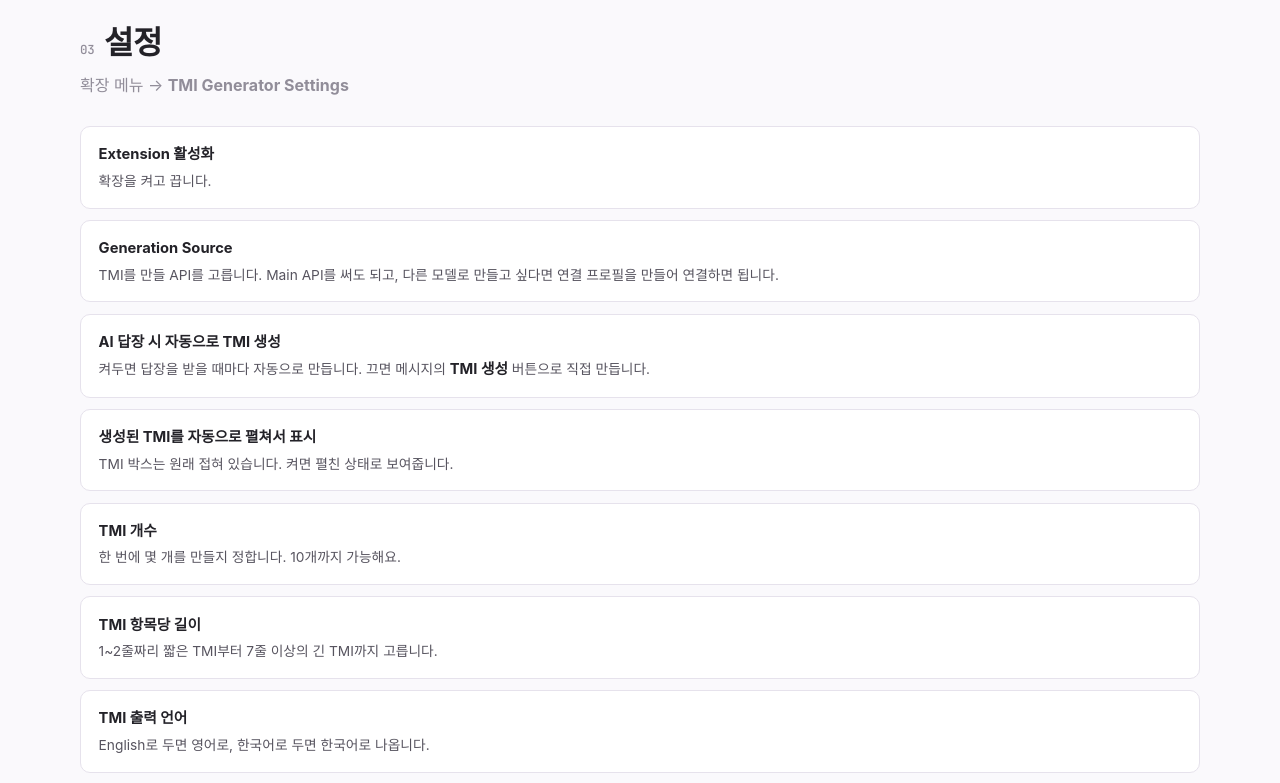
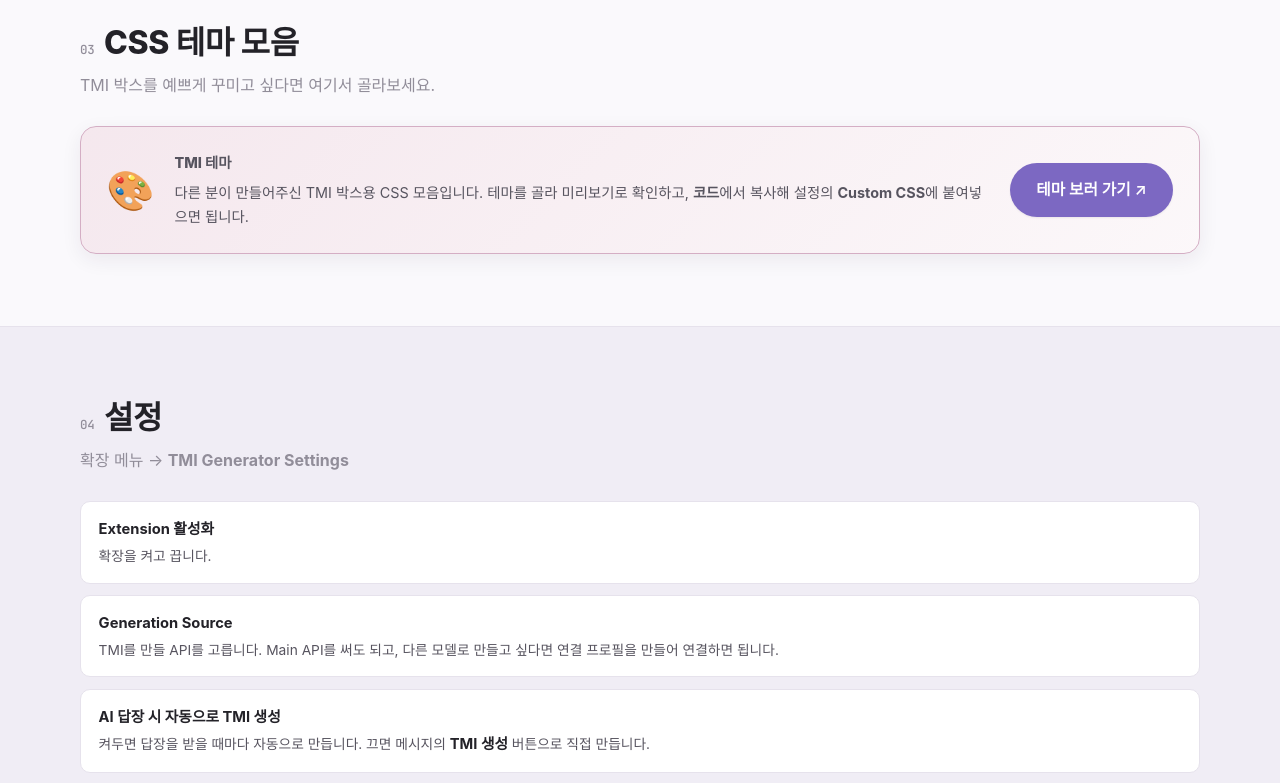
Before and after one commit to keepsanity/keepsanity.github.io, a plain HTML site: page tmigenerator.html in a window 1280 px wide. Shown: the part 1720-2503 px from the top of the page. Drawn offline with Linux system fonts and the light colour scheme; a web font is replaced by a local one.

Commit message:
TMI Generator 설명서에 CSS 테마 모음 링크 추가
Co-Authored-By: Claude Opus 5.5 <noreply@anthropic.com>

```diff
--- a/assets/guide.css
+++ b/assets/guide.css
@@ -98,6 +98,30 @@
 .g-callout p + p { margin-top: .5rem; }
 .g-callout b { color: var(--ink); font-weight: 700; }
 
+/* ---------- 외부 모음 배너 ---------- */
+.g-promo {
+  display: flex; align-items: center; gap: 1.25rem; flex-wrap: wrap;
+  border: 1.5px solid color-mix(in srgb, var(--card-accent) 45%, var(--line));
+  background:
+    linear-gradient(135deg,
+      color-mix(in srgb, var(--card-accent) 16%, var(--surface)),
+      color-mix(in srgb, var(--card-accent) 5%, var(--surface)));
+  border-radius: var(--radius);
+  box-shadow: 0 6px 20px rgba(var(--shadow-rgb), .07);
+  padding: 1.5rem 1.6rem;
+}
+.g-promo-emoji { font-size: 2.4rem; line-height: 1; }
+.g-promo-body { flex: 1 1 260px; min-width: 0; }
+.g-promo-title { margin: 0 0 .35rem; font-size: clamp(1.1rem, 2.2vw, 1.3rem); font-weight: 800; color: var(--ink); }
+.g-promo-body p { margin: 0; font-size: .9rem; color: var(--ink-2); }
+.g-promo-body p + p { margin-top: .4rem; }
+.g-promo .btn { flex-shrink: 0; }
+
+@media (max-width: 560px) {
+  .g-promo { padding: 1.25rem 1.15rem; }
+  .g-promo .btn { width: 100%; justify-content: center; }
+}
+
 /* ---------- 설치 ---------- */
 .g-install {
   background: var(--surface);
--- a/tmigenerator.html
+++ b/tmigenerator.html
@@ -35,6 +35,7 @@
     <nav class="nav" aria-label="주요 메뉴">
       <a href="#start">사용법</a>
       <a href="#more">탭 · 핀</a>
+      <a href="#themes">테마 모음</a>
       <a href="#settings">설정</a>
       <a href="#install">설치</a>
       <a href="index.html">전체 프로젝트</a>
@@ -49,6 +50,7 @@
   <nav id="mobile-nav" class="mobile-nav" aria-label="모바일 메뉴" hidden>
     <a href="#start">사용법</a>
     <a href="#more">탭 · 핀</a>
+    <a href="#themes">테마 모음</a>
     <a href="#settings">설정</a>
     <a href="#install">설치</a>
     <a href="index.html">전체 프로젝트</a>
@@ -69,6 +71,7 @@
       </p>
       <div class="hero-cta">
         <a class="btn btn-lg btn-primary" href="#start">사용법 보기 ↓</a>
+        <a class="btn btn-lg btn-outline" href="#themes">🎨 CSS 테마 모음</a>
         <a class="btn btn-lg btn-outline" href="#install">설치 방법</a>
       </div>
     </div>
@@ -124,11 +127,30 @@
     </div>
   </section>
 
-  <!-- ───────── 설정 ───────── -->
-  <section id="settings" class="section">
+  <!-- ───────── 테마 모음 ───────── -->
+  <section id="themes" class="section">
     <div class="wrap">
       <div class="section-head">
-        <h2 class="section-title"><span class="num">03</span> 설정</h2>
+        <h2 class="section-title"><span class="num">03</span> CSS 테마 모음</h2>
+        <p class="section-sub">TMI 박스를 예쁘게 꾸미고 싶다면 여기서 골라보세요.</p>
+      </div>
+
+      <div class="g-promo">
+        <span class="g-promo-emoji" aria-hidden="true">🎨</span>
+        <div class="g-promo-body">
+          <p class="g-promo-title">TMI 테마</p>
+          <p>다른 분이 만들어주신 TMI 박스용 CSS 모음입니다. 테마를 골라 미리보기로 확인하고, <b>코드</b>에서 복사해 설정의 <b>Custom CSS</b>에 붙여넣으면 됩니다.</p>
+        </div>
+        <a class="btn btn-lg btn-primary" href="https://tmi-css.netlify.app/" target="_blank" rel="noopener">테마 보러 가기 ↗</a>
+      </div>
+    </div>
+  </section>
+
+  <!-- ───────── 설정 ───────── -->
+  <section id="settings" class="section section-alt">
+    <div class="wrap">
+      <div class="section-head">
+        <h2 class="section-title"><span class="num">04</span> 설정</h2>
         <p class="section-sub">확장 메뉴 → <b>TMI Generator Settings</b></p>
       </div>
 
@@ -179,7 +201,7 @@
         </div>
         <div class="g-mini">
           <b>Custom CSS</b>
-          <span>TMI 박스 모양을 고칩니다. 원하는 디자인, 원하는 테마에 맞게 바꿀 수 있고 CSS도 프리셋으로 저장해둘 수 있어요.</span>
+          <span>TMI 박스 모양을 고칩니다. 원하는 디자인, 원하는 테마에 맞게 바꿀 수 있고 CSS도 프리셋으로 저장해둘 수 있어요. 만들어진 테마는 <a href="#themes">CSS 테마 모음</a>에서 가져올 수 있습니다.</span>
         </div>
         <div class="g-mini">
           <b>TMI 데이터 관리</b>
@@ -190,10 +212,10 @@
   </section>
 
   <!-- ───────── 설치 ───────── -->
-  <section id="install" class="section section-alt">
+  <section id="install" class="section">
     <div class="wrap">
       <div class="section-head">
-        <h2 class="section-title"><span class="num">04</span> 설치</h2>
+        <h2 class="section-title"><span class="num">05</span> 설치</h2>
         <p class="section-sub">실리태번 안에서 Git URL로 바로 설치합니다.</p>
       </div>
 
```
